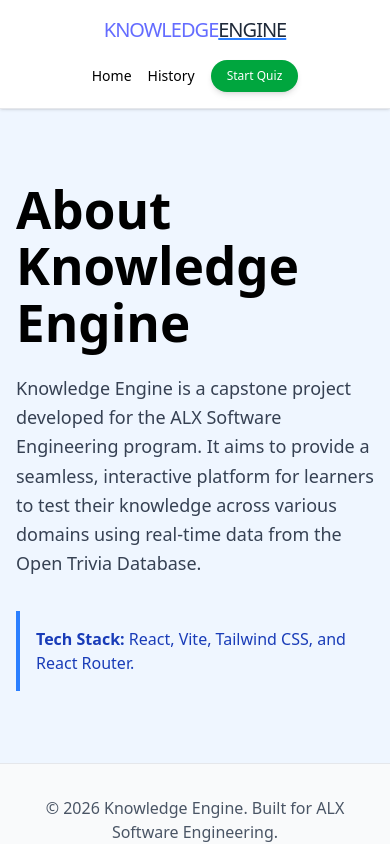
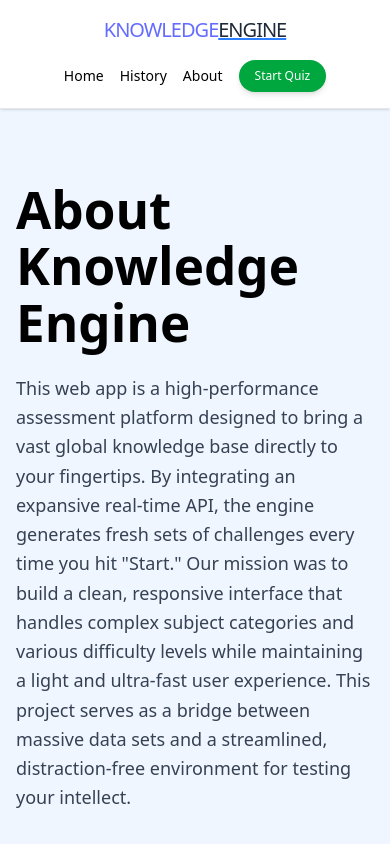
Before and after one commit to ObedK7/Quiz-App-Capstone, a React (Vite) app in the folder quiz-app-project/: page /about in a window 390 px wide. Shown: the top 844 px of the page. Built offline with nearby package versions, Linux system fonts and the light colour scheme.

Commit message:
feat: improved responsiveness and UI experience

```diff
--- a/quiz-app-project/src/App.jsx
+++ b/quiz-app-project/src/App.jsx
@@ -22,7 +22,7 @@ function App() {
         {/* max-w-7xl and mx-auto centers your content on large desktops
            so it doesn't stretch to the very edges of the screen.
         */}
-        <main className="flex-grow w-full max-w-4xl mx-auto px-4 sm:px-6 lg:px-8 py-6 md:py-10">
+        <main className="w-full max-w-4xl mx-auto px-4 sm:px-6 lg:px-8 py-6 md:py-10">
           <Routes>
             <Route path="/" element={<Home />} />
             <Route path="/assessment" element={<Assessment />} />
--- a/quiz-app-project/src/components/assessment/QuestionCard.jsx
+++ b/quiz-app-project/src/components/assessment/QuestionCard.jsx
@@ -24,7 +24,7 @@ const QuestionCard = ({ question, options, onAnswer }) => {
                 {String.fromCharCode(65 + index)}
               </span>
               <span
-                className="text-gray-700 text-sm md:text-base"
+                className="text-sm md:text-base"
                 dangerouslySetInnerHTML={{ __html: option }}
               />
             </div>
--- a/quiz-app-project/src/components/layout/Footer.jsx
+++ b/quiz-app-project/src/components/layout/Footer.jsx
@@ -7,8 +7,7 @@ const Footer = () => {
     <footer className="bg-gray-50 border-t border-gray-200 py-8 mt-auto">
       <div className="container mx-auto px-4 text-center">
         <p className="text-gray-600 font-medium">
-          &copy; {currentYear} Knowledge Engine. Built for ALX Software
-          Engineering.
+          &copy; {currentYear} Knowledge Engine.
         </p>
         <div className="mt-4 flex justify-center space-x-6 text-sm text-gray-400">
           <a href="#" className="hover:text-blue-500">
--- a/quiz-app-project/src/components/layout/Navbar.jsx
+++ b/quiz-app-project/src/components/layout/Navbar.jsx
@@ -29,7 +29,7 @@ const Navbar = () => {
           </Link>
           <Link
             to="/about"
-            className="hover:!text-gray-600 !text-black transition-colors hidden sm:block"
+            className="hover:!text-gray-600 !text-black transition-colors sm:block"
           >
             About
           </Link>
--- a/quiz-app-project/src/hooks/useQuiz.js
+++ b/quiz-app-project/src/hooks/useQuiz.js
@@ -5,7 +5,7 @@ const useQuiz = (questions = []) => {
   const [currentIndex, setCurrentIndex] = useState(0);
   const [score, setScore] = useState(0);
   const [isFinished, setIsFinished] = useState(false);
-  const [timeLeft, setTimeLeft] = useState(15);
+  const [timeLeft, setTimeLeft] = useState(20);
 
   const nextQuestion = useCallback(
     (isCorrect) => {
@@ -13,7 +13,7 @@ const useQuiz = (questions = []) => {
 
       if (currentIndex + 1 < questions.length) {
         setCurrentIndex((prev) => prev + 1);
-        setTimeLeft(15);
+        setTimeLeft(20);
       } else {
         setIsFinished(true);
       }
--- a/quiz-app-project/src/pages/About.jsx
+++ b/quiz-app-project/src/pages/About.jsx
@@ -3,17 +3,20 @@ import React from "react";
 const About = () => {
   return (
     <div className="max-w-3xl mx-auto py-12 prose lg:prose-xl">
-      <h1 className="text-4xl font-bold mb-6 text-black">About Knowledge Engine</h1>
+      <h1 className="text-4xl font-bold mb-6 text-black">
+        About Knowledge Engine
+      </h1>
       <p className="text-lg text-gray-700 leading-relaxed">
-        Knowledge Engine is a capstone project developed for the ALX Software
-        Engineering program. It aims to provide a seamless, interactive platform
-        for learners to test their knowledge across various domains using
-        real-time data from the Open Trivia Database.
+        This web app is a high-performance assessment platform designed to bring
+        a vast global knowledge base directly to your fingertips. By integrating
+        an expansive real-time API, the engine generates fresh sets of
+        challenges every time you hit "Start." Our mission was to build a clean,
+        responsive interface that handles complex subject categories and various
+        difficulty levels while maintaining a light and ultra-fast user
+        experience. This project serves as a bridge between massive data sets
+        and a streamlined, distraction-free environment for testing your
+        intellect.
       </p>
-      <div className="mt-8 p-4 bg-blue-50 border-l-4 border-blue-500 text-blue-800">
-        <strong>Tech Stack:</strong> React, Vite, Tailwind CSS, and React
-        Router.
-      </div>
     </div>
   );
 };
--- a/quiz-app-project/src/pages/Assessment.jsx
+++ b/quiz-app-project/src/pages/Assessment.jsx
@@ -59,7 +59,7 @@ const Assessment = () => {
   if (!questions || questions.length === 0) {
     return (
       <div className="text-center p-10 text-black">
-        Questions failed to load. Please refresh.
+        Opps! Make sure your device is connected to the internet.
       </div>
     );
   }
--- a/quiz-app-project/src/pages/Home.jsx
+++ b/quiz-app-project/src/pages/Home.jsx
@@ -17,7 +17,7 @@ const Home = () => {
 
       <main className="mt-10 w-full max-w-xs md:max-w-none">
         <Link to="/assessment">
-          <Button className="w-full md:w-auto px-10 py-4 text-lg text-white bg-black-500">
+          <Button className="w-full md:w-100 px-10 py-4 text-lg text-white bg-black-500">
             Start Quiz.
           </Button>
         </Link>
```
